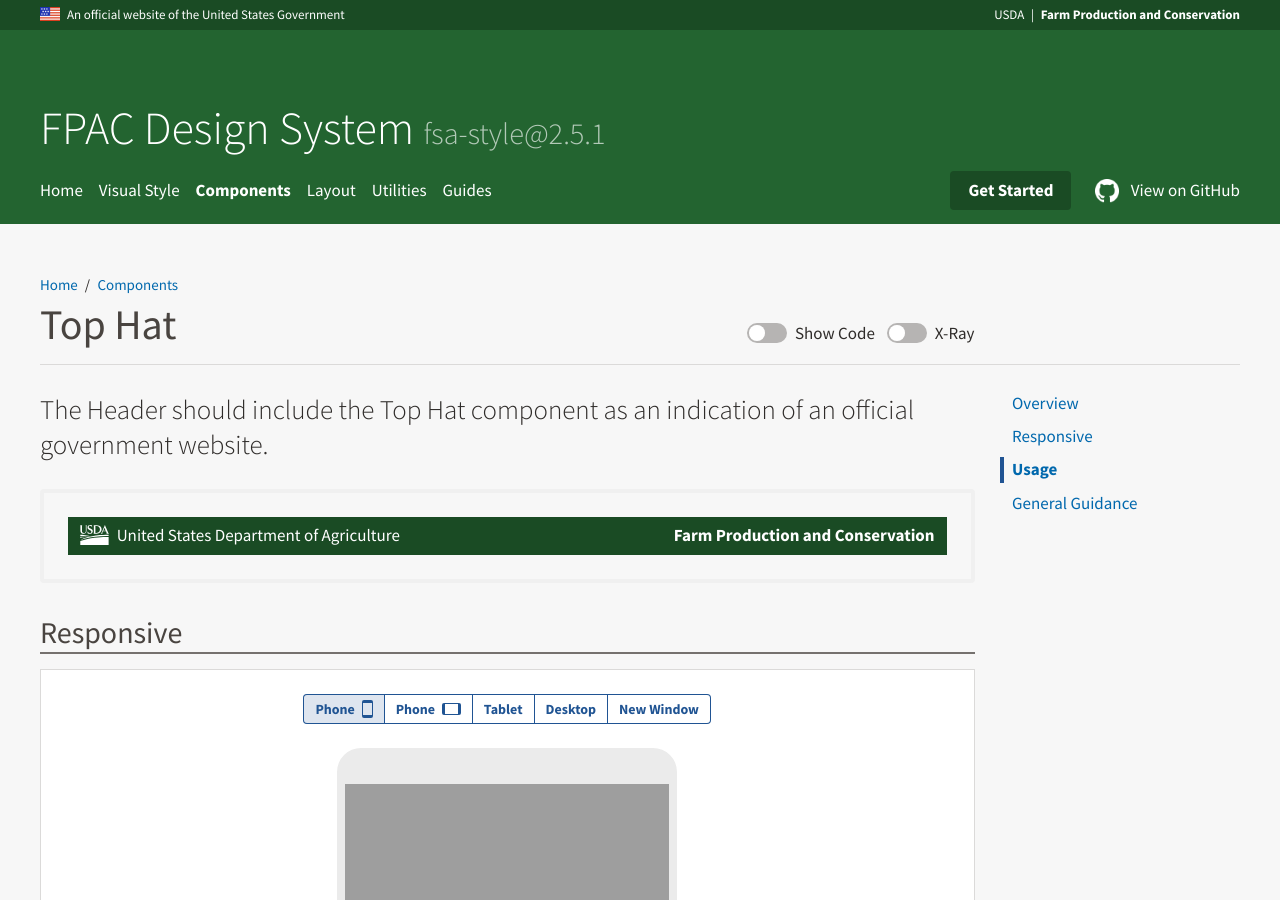
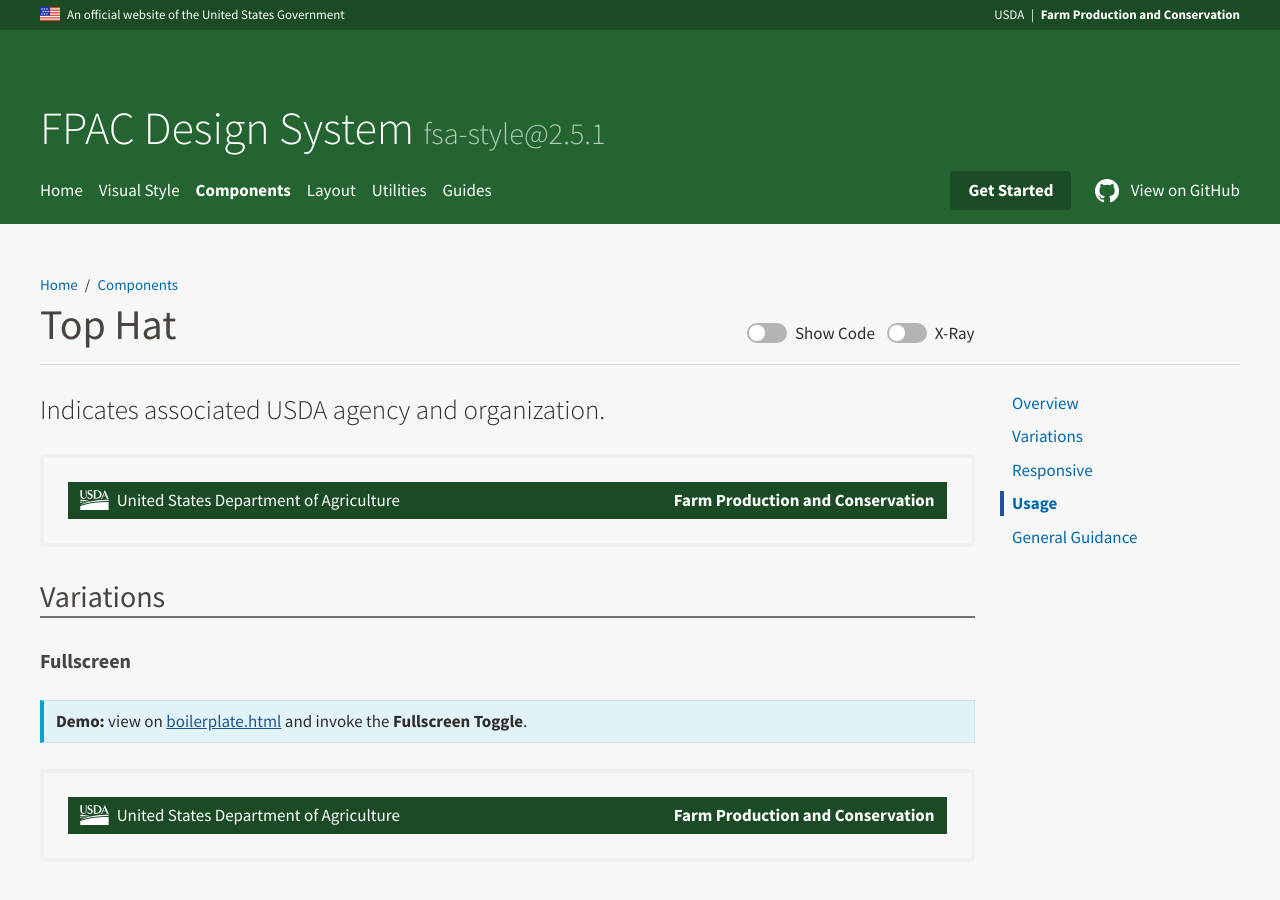
Before and after one commit to USDA-FSA/fsa-design-system, a Jekyll site: the page built from components/tophat/index.md, in a window 1280 px wide and 900 px high. Built offline with Jekyll 4.4.1, drawn with Linux system fonts in a browser that asks for light colours.

Commit message:
Documented fsa-tophat--fullscreen variation [amends #336]

````diff
--- a/components/tophat/index.md
+++ b/components/tophat/index.md
@@ -2,7 +2,7 @@
 layout: page
 parent: "Components"
 title: "Top Hat"
-intro: "The Header should include the Top Hat component as an indication of an official government website."
+intro: "Indicates associated USDA agency and organization."
 jump_menu: true
 ---
 
@@ -32,7 +32,7 @@
     <div class="fsa-tophat__primary">
       <span class="fsa-tophat__agency">
         <a class="fsa-tophat__link" href="//usda.gov" title="Link to USDA homepage">
-          <img role="presentation" class="fsa-tophat__agency-logo" src="img/usda-logo--white.svg" alt="">
+          <img role="presentation" class="fsa-tophat__agency-logo" src="{{ site.baseurl }}img/usda-logo--white.svg" alt="">
           <abbr class="fsa-tophat__agency-abbr" title="United States Department of Agriculture">USDA</abbr>
           <span class="fsa-tophat__agency-fullname">United States Department of Agriculture</span>
         </a>
@@ -41,6 +41,57 @@
     <div class="fsa-tophat__secondary">
       <span class="fsa-tophat__subagency">
         <a class="fsa-tophat__link" href="//fsa.usda.gov" title="Link to FSA homepage">Farm Production and Conservation</a>
+      </span>
+    </div>
+  </div>
+</div>
+```
+
+## Variations
+
+### Fullscreen
+
+<div class="fsa-alert fsa-alert--info fsa-alert--no-icon">
+  <div class="fsa-alert__body">
+    <p class="fsa-alert__text"><strong>Demo:</strong> view on <a href="https://usda-fsa.github.io/fsa-style/boilerplate.html">boilerplate.html</a> and invoke the <strong>Fullscreen Toggle</strong>.</p>
+  </div>
+</div>
+
+<div class="ds-preview">
+  <div class="fsa-tophat fsa-tophat--fullscreen">
+    <div class="fsa-tophat__bd">
+      <div class="fsa-tophat__primary">
+        <span class="fsa-tophat__agency">
+          <a class="fsa-tophat__link" href="//usda.gov" title="Link to USDA homepage">
+            <img role="presentation" class="fsa-tophat__agency-logo" src="{{ site.baseurl }}img/usda-logo--white.svg" alt="">
+            <abbr class="fsa-tophat__agency-abbr" title="United States Department of Agriculture">USDA</abbr>
+            <span class="fsa-tophat__agency-fullname">United States Department of Agriculture</span>
+          </a>
+        </span>
+      </div>
+      <div class="fsa-tophat__secondary">
+        <span class="fsa-tophat__subagency">
+          Farm Production and Conservation
+        </span>
+      </div>
+    </div>
+  </div>
+</div>
+```html
+<div class="fsa-tophat fsa-tophat--fullscreen">
+  <div class="fsa-tophat__bd">
+    <div class="fsa-tophat__primary">
+      <span class="fsa-tophat__agency">
+        <a class="fsa-tophat__link" href="//usda.gov" title="Link to USDA homepage">
+          <img role="presentation" class="fsa-tophat__agency-logo" src="{{ site.baseurl }}img/usda-logo--white.svg" alt="">
+          <abbr class="fsa-tophat__agency-abbr" title="United States Department of Agriculture">USDA</abbr>
+          <span class="fsa-tophat__agency-fullname">United States Department of Agriculture</span>
+        </a>
+      </span>
+    </div>
+    <div class="fsa-tophat__secondary">
+      <span class="fsa-tophat__subagency">
+        Farm Production and Conservation
       </span>
     </div>
   </div>
````
